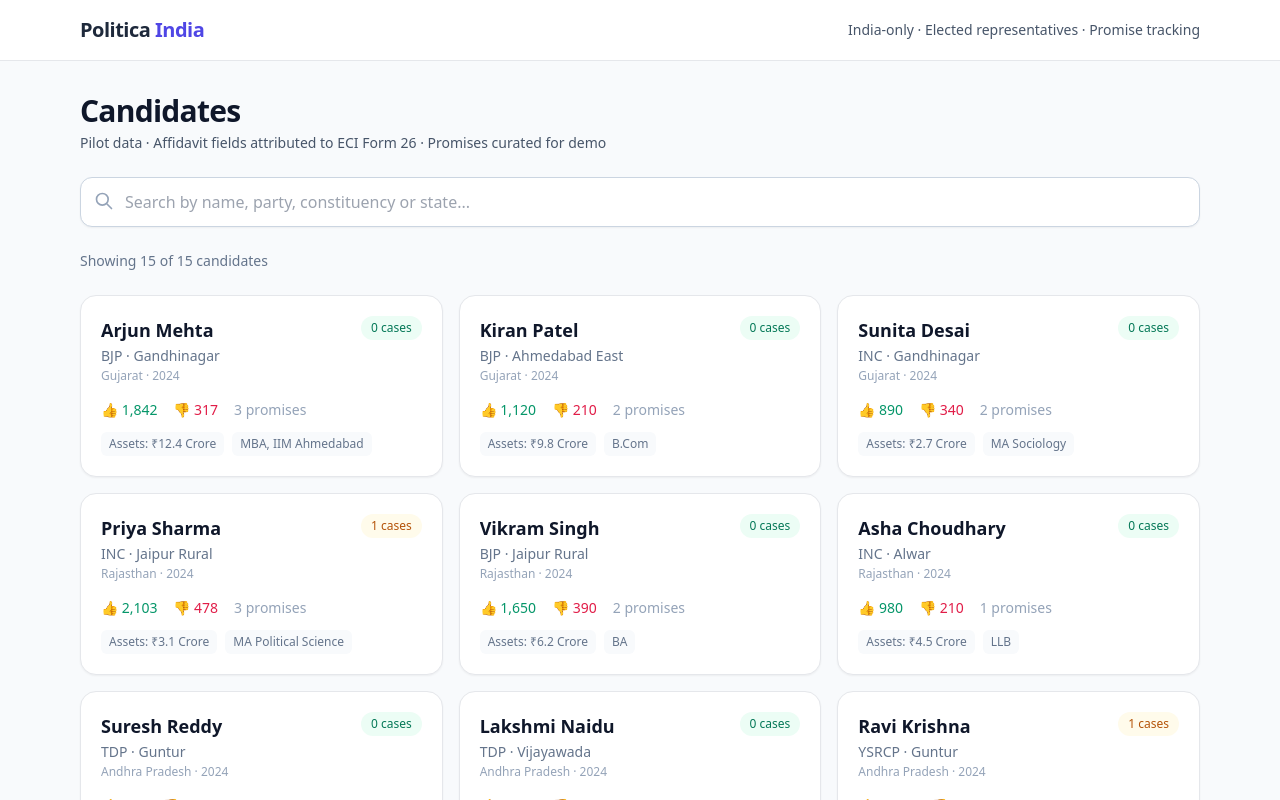
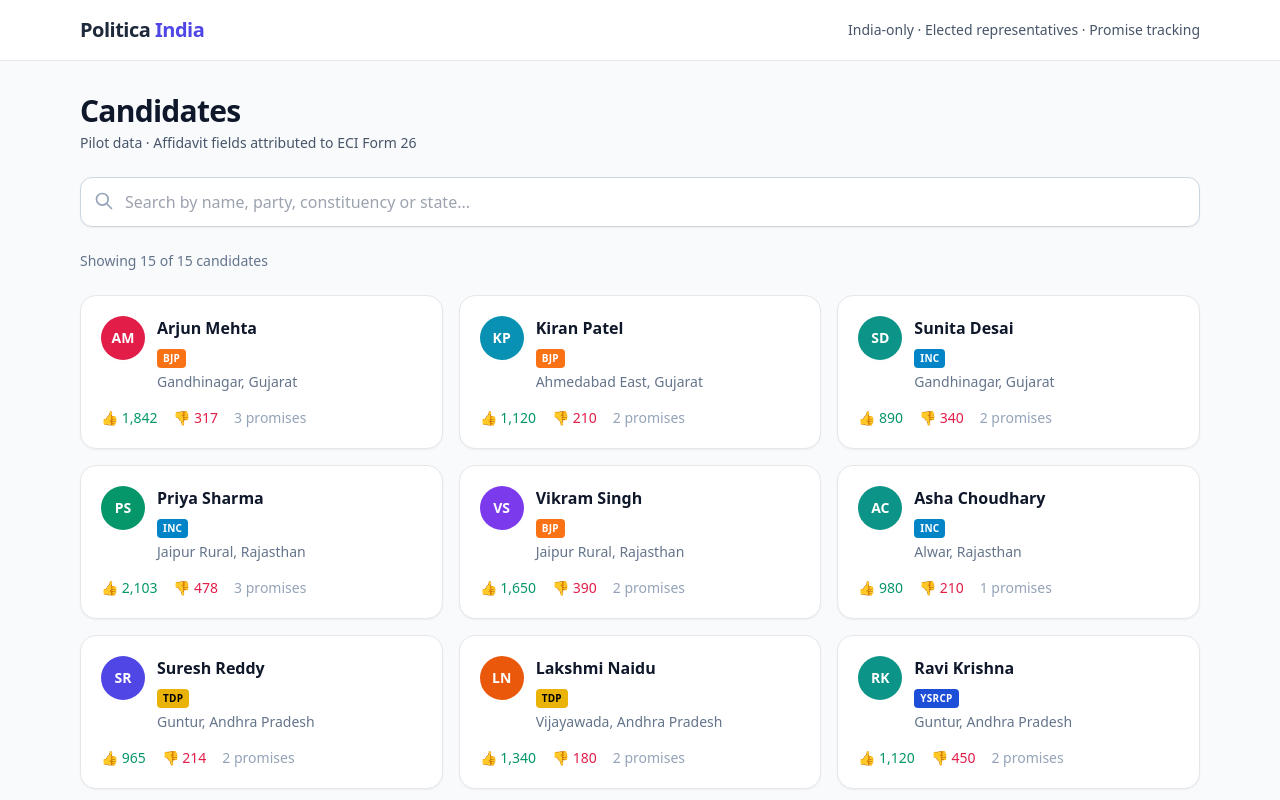
Before and after one commit to Rudhra6467/politica-india, a Next.js app: page /candidates in a window 1280 px wide. Shown: the top 800 px of the page. Built offline with nearby package versions, Linux system fonts and the light colour scheme.

Commit message:
Propagate CandidateAvatar + PartyBadge to list cards and party pages

```diff
--- a/src/app/candidates/page.tsx
+++ b/src/app/candidates/page.tsx
@@ -3,6 +3,8 @@
 import { useState, useMemo } from "react";
 import Link from "next/link";
 import { pilotCandidates } from "@/data/pilot-candidates";
+import CandidateAvatar from "@/components/CandidateAvatar";
+import PartyBadge from "@/components/PartyBadge";
 
 export default function CandidatesPage() {
   const [query, setQuery] = useState("");
@@ -22,15 +24,13 @@ export default function CandidatesPage() {
 
   return (
     <div className="space-y-6">
-      {/* Header */}
       <div>
         <h1 className="text-3xl font-bold tracking-tight text-slate-900">Candidates</h1>
         <p className="mt-1 text-slate-600 text-sm">
-          Pilot data · Affidavit fields attributed to ECI Form 26 · Promises curated for demo
+          Pilot data · Affidavit fields attributed to ECI Form 26
         </p>
       </div>
 
-      {/* Search */}
       <div className="relative">
         <input
           type="search"
@@ -54,12 +54,10 @@ export default function CandidatesPage() {
         </svg>
       </div>
 
-      {/* Results count */}
       <p className="text-sm text-slate-500">
         Showing {filtered.length} of {pilotCandidates.length} candidates
       </p>
 
-      {/* Card grid */}
       <div className="grid gap-4 sm:grid-cols-2 lg:grid-cols-3">
         {filtered.map((c) => (
           <Link
@@ -67,50 +65,25 @@ export default function CandidatesPage() {
             href={`/candidates/${c.id}`}
             className="group block rounded-2xl border bg-white p-5 shadow-sm transition hover:border-indigo-300 hover:shadow-md active:scale-[0.99]"
           >
-            {/* Top row */}
-            <div className="flex items-start justify-between gap-3">
-              <div className="min-w-0">
-                <h2 className="truncate text-lg font-semibold text-slate-900 group-hover:text-indigo-700">
+            <div className="flex items-start gap-3">
+              <CandidateAvatar name={c.name} photoUrl={c.photoUrl} size="md" />
+              <div className="min-w-0 flex-1">
+                <h2 className="truncate font-semibold text-slate-900 group-hover:text-indigo-700">
                   {c.name}
                 </h2>
-                <p className="mt-0.5 text-sm text-slate-500">
-                  {c.partyAbbr} · {c.constituency}
-                </p>
-                <p className="mt-0.5 text-xs text-slate-400">
-                  {c.state} · {c.electionYear}
+                <div className="mt-1">
+                  <PartyBadge abbr={c.partyAbbr} size="sm" />
+                </div>
+                <p className="mt-1 text-sm text-slate-500">
+                  {c.constituency}, {c.state}
                 </p>
               </div>
-
-              <span
-                className={`shrink-0 rounded-full px-2.5 py-1 text-xs font-medium ${
-                  c.criminalCases === 0
-                    ? "bg-emerald-50 text-emerald-700"
-                    : "bg-amber-50 text-amber-700"
-                }`}
-              >
-                {c.criminalCases === 0 ? "0 cases" : `${c.criminalCases} cases`}
-              </span>
             </div>
 
-            {/* Stats row */}
             <div className="mt-4 flex items-center gap-4 text-sm">
-              <span className="font-medium text-emerald-600">
-                👍 {c.likes.toLocaleString()}
-              </span>
-              <span className="font-medium text-rose-600">
-                👎 {c.dislikes.toLocaleString()}
-              </span>
+              <span className="font-medium text-emerald-600">👍 {c.likes.toLocaleString()}</span>
+              <span className="font-medium text-rose-600">👎 {c.dislikes.toLocaleString()}</span>
               <span className="text-slate-400">{c.promises.length} promises</span>
-            </div>
-
-            {/* Affidavit preview */}
-            <div className="mt-3 flex flex-wrap gap-2 text-xs text-slate-500">
-              {c.totalAssets && (
-                <span className="rounded-md bg-slate-50 px-2 py-1">Assets: {c.totalAssets}</span>
-              )}
-              {c.education && (
-                <span className="rounded-md bg-slate-50 px-2 py-1">{c.education}</span>
-              )}
             </div>
           </Link>
         ))}
@@ -121,10 +94,6 @@ export default function CandidatesPage() {
           No candidates match “{query}”
         </div>
       )}
-
-      <p className="pt-4 text-center text-xs text-slate-400">
-        Data is pilot / illustrative. Real affidavit PDFs will be linked from the Election Commission of India.
-      </p>
     </div>
   );
 }
--- a/src/app/party/[abbr]/PartyContent.tsx
+++ b/src/app/party/[abbr]/PartyContent.tsx
@@ -7,12 +7,13 @@ import {
   getCandidatesByPartyAndState,
   getOtherCandidatesInState,
 } from "@/data/pilot-candidates";
+import CandidateAvatar from "@/components/CandidateAvatar";
+import PartyBadge from "@/components/PartyBadge";
 
 export default function PartyContent({ abbr }: { abbr: string }) {
   const searchParams = useSearchParams();
   const state = searchParams.get("state");
 
-  // Local mode: party candidates in state + others grouped by party
   if (state) {
     const partyCandidates = getCandidatesByPartyAndState(abbr, state);
     const otherGroups = getOtherCandidatesInState(abbr, state);
@@ -24,11 +25,14 @@ export default function PartyContent({ abbr }: { abbr: string }) {
           ← Back to home
         </Link>
 
+        <div className="flex items-center gap-3">
+          <PartyBadge abbr={abbr} size="lg" />
           <div>
             <h1 className="text-2xl font-bold text-slate-900">{partyName}</h1>
-          <p className="text-slate-500 mt-1">
+            <p className="text-slate-500 text-sm">
               Candidates in <span className="font-medium">{state}</span>
             </p>
+          </div>
         </div>
 
         <section>
@@ -50,9 +54,10 @@ export default function PartyContent({ abbr }: { abbr: string }) {
             <div className="space-y-6">
               {otherGroups.map((group) => (
                 <div key={group.partyAbbr}>
-                  <h3 className="text-sm font-medium text-slate-500 mb-2">
-                    {group.partyName} ({group.partyAbbr})
-                  </h3>
+                  <div className="flex items-center gap-2 mb-2">
+                    <PartyBadge abbr={group.partyAbbr} size="sm" />
+                    <span className="text-sm font-medium text-slate-600">{group.partyName}</span>
+                  </div>
                   <div className="space-y-3">
                     {group.candidates.map((c) => (
                       <CandidateCard key={c.id} candidate={c} />
@@ -67,7 +72,6 @@ export default function PartyContent({ abbr }: { abbr: string }) {
     );
   }
 
-  // National mode
   const allPartyCandidates = pilotCandidates.filter((c) => c.partyAbbr === abbr);
   const partyName = allPartyCandidates[0]?.party || abbr;
 
@@ -77,9 +81,12 @@ export default function PartyContent({ abbr }: { abbr: string }) {
         ← Back to home
       </Link>
 
+      <div className="flex items-center gap-3">
+        <PartyBadge abbr={abbr} size="lg" />
         <div>
           <h1 className="text-2xl font-bold text-slate-900">{partyName}</h1>
-        <p className="text-slate-500 mt-1">All candidates (national view)</p>
+          <p className="text-slate-500 text-sm">All candidates (national view)</p>
+        </div>
       </div>
 
       <div className="space-y-3">
@@ -102,24 +109,24 @@ function CandidateCard({
     state: string;
     likes: number;
     dislikes: number;
+    photoUrl?: string;
   };
 }) {
   return (
     <Link
       href={`/candidates/${candidate.id}`}
-      className="block rounded-xl border bg-white p-4 shadow-sm hover:border-indigo-300 hover:shadow-md transition"
+      className="flex items-center gap-3 rounded-xl border bg-white p-4 shadow-sm hover:border-indigo-300 hover:shadow-md transition"
     >
-      <div className="flex items-start justify-between gap-3">
-        <div>
+      <CandidateAvatar name={candidate.name} photoUrl={candidate.photoUrl} size="md" />
+      <div className="min-w-0 flex-1">
         <div className="font-semibold text-slate-900">{candidate.name}</div>
-          <div className="text-sm text-slate-500 mt-0.5">
+        <div className="text-sm text-slate-500">
           {candidate.constituency}, {candidate.state}
         </div>
       </div>
-        <div className="text-right text-sm">
+      <div className="text-right text-sm shrink-0">
         <div className="text-emerald-600">👍 {candidate.likes.toLocaleString()}</div>
         <div className="text-rose-600">👎 {candidate.dislikes.toLocaleString()}</div>
-        </div>
       </div>
     </Link>
   );
```
Also changed, not shown: src/app/page.tsx (+17 -20 lines). Lines whose indentation alone changed are shown as unchanged.
